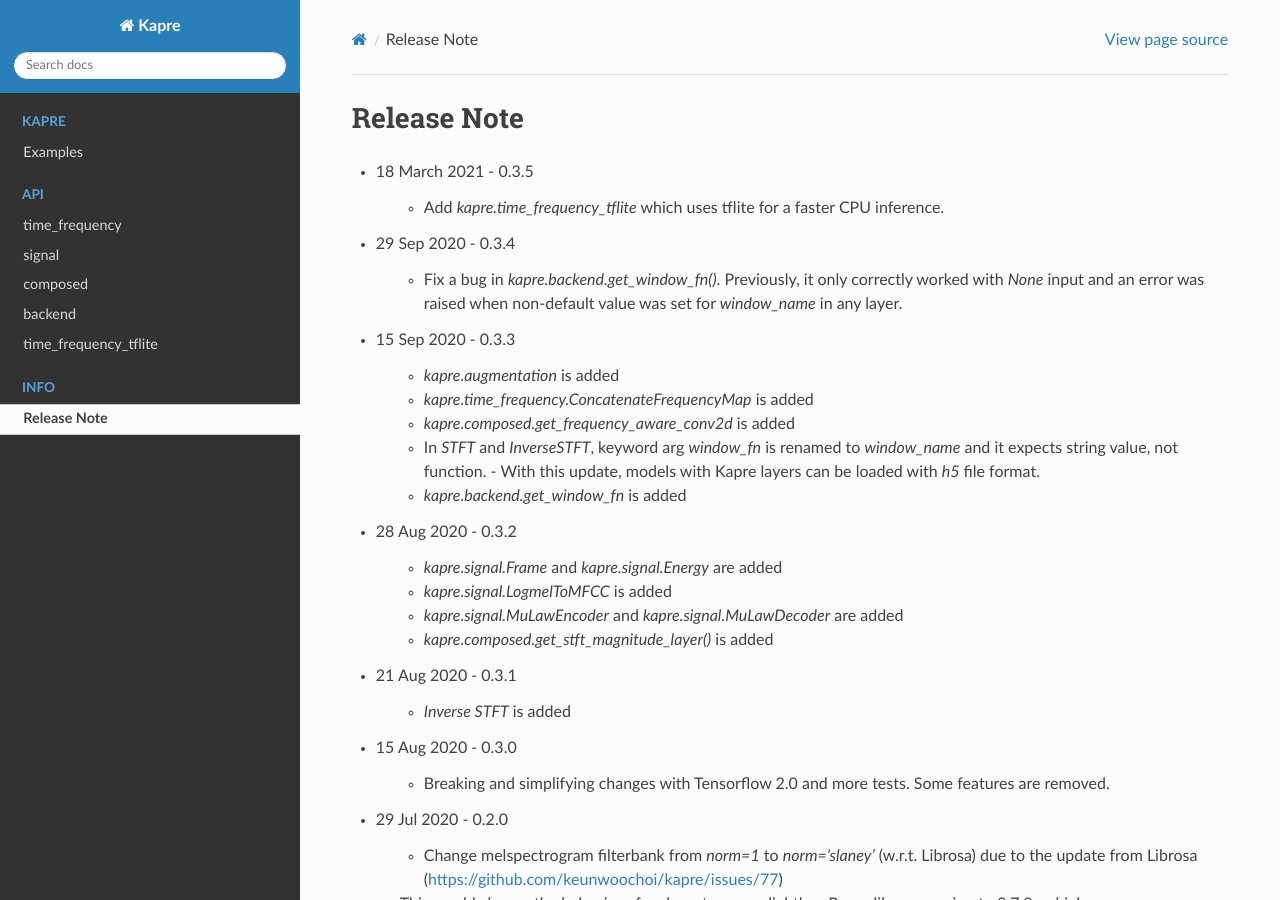
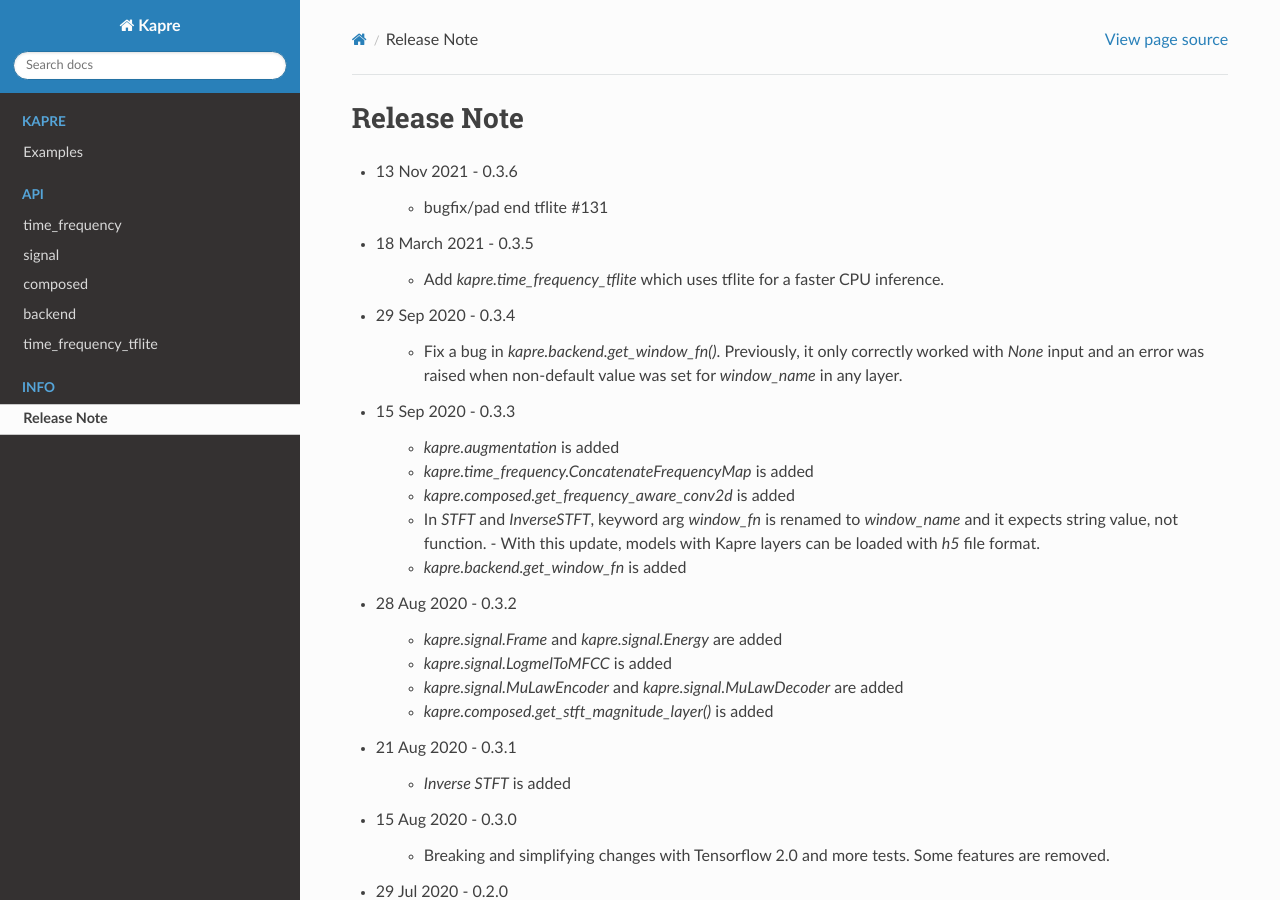
Before and after one commit to keunwoochoi/kapre, a Sphinx documentation site: the page built from docs/release_note.rst, in a window 1280 px wide and 900 px high. Built offline with Sphinx 7.4.7 and the Read the Docs theme 2.0.0, drawn with Linux system fonts in a browser that asks for light colours.

Commit message:
add release note

```diff
--- a/docs/release_note.rst
+++ b/docs/release_note.rst
@@ -1,5 +1,9 @@
 Release Note
 ^^^^^^^^^^^^
+
+* 13 Nov 2021
+  - 0.3.6
+    - bugfix/pad end tflite #131
 
 * 18 March 2021
   - 0.3.5
```
